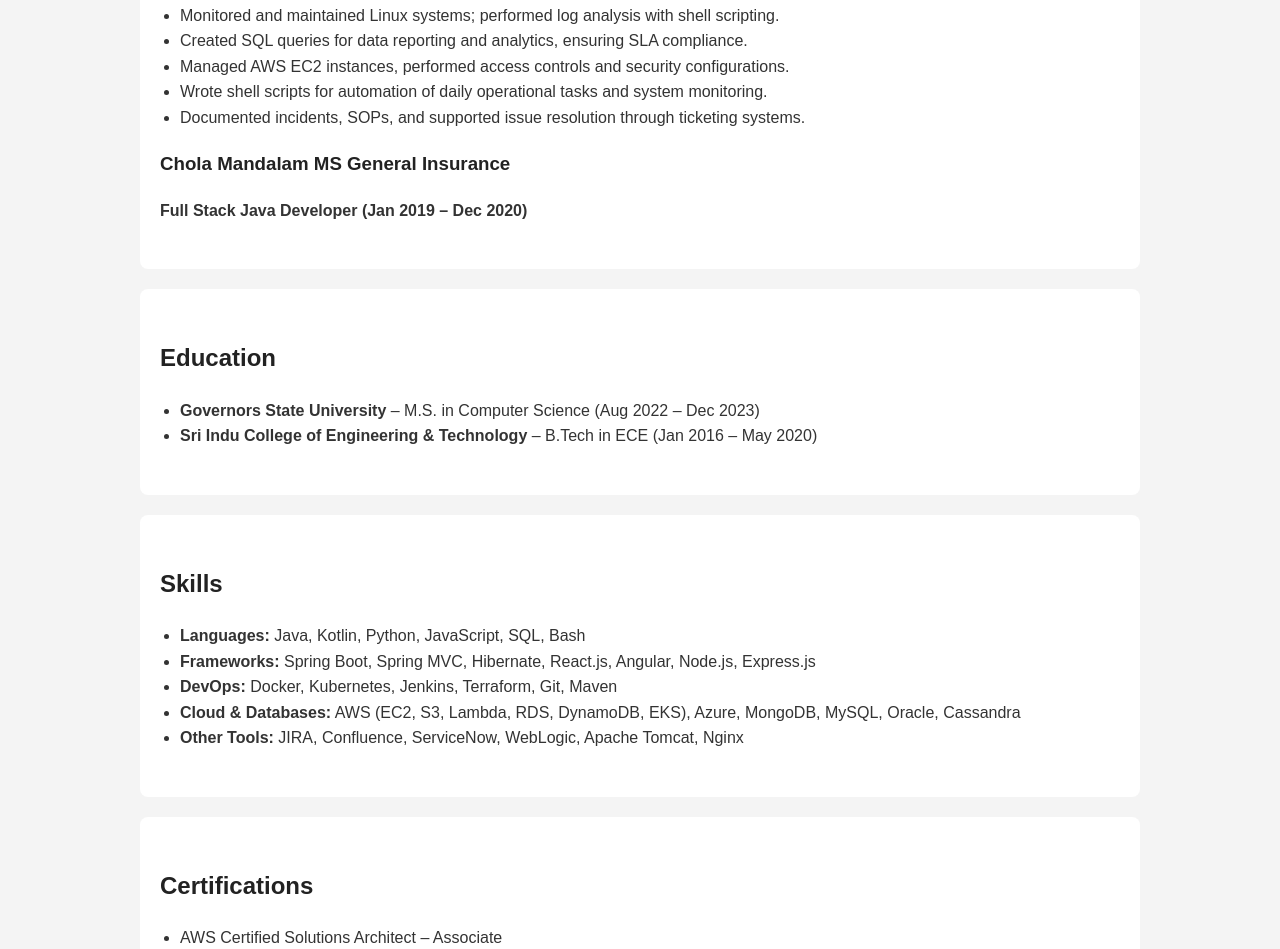
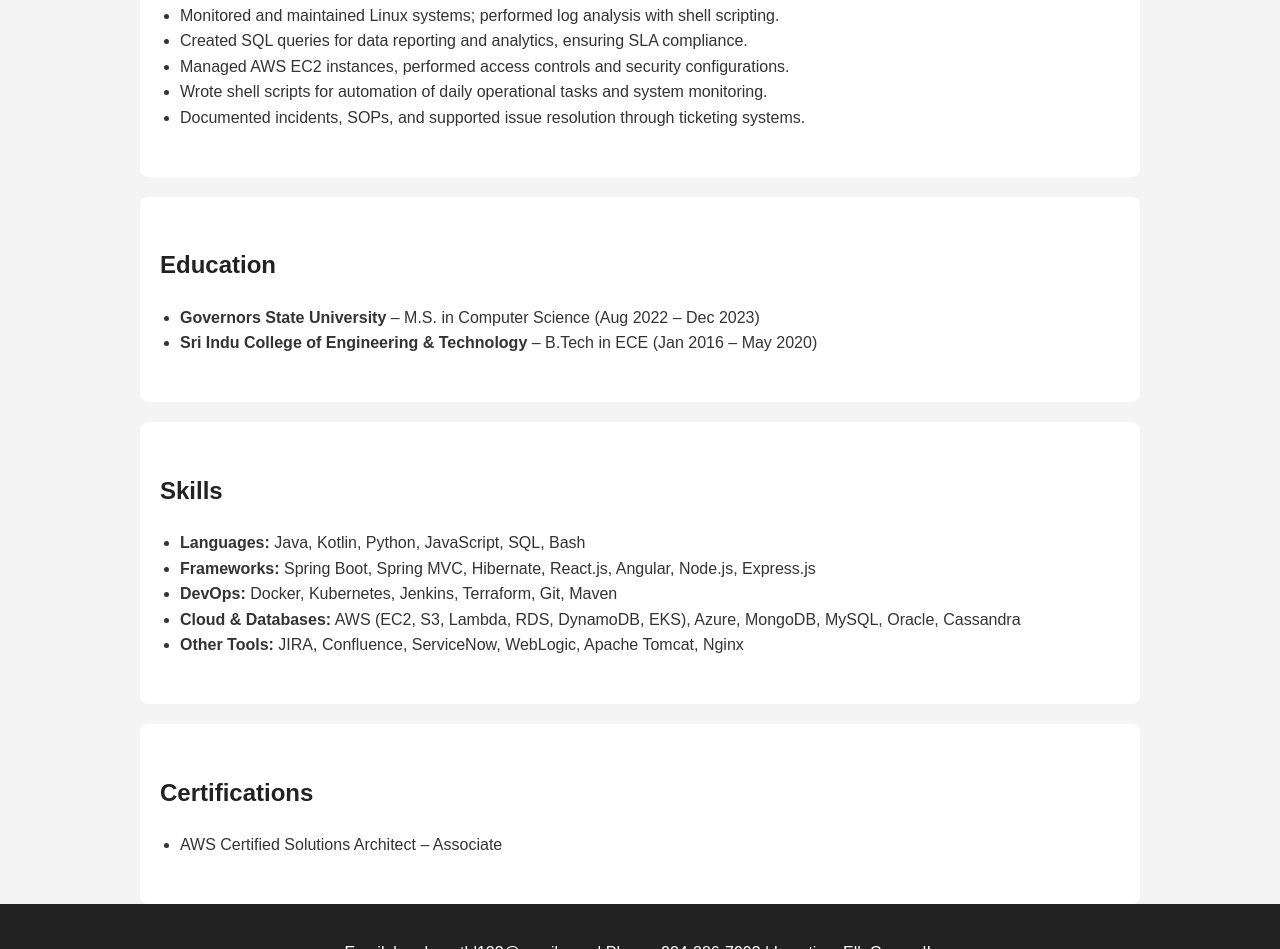
Before and after one commit to LaxmiPathiRaghunath/portfolioRaghunathl, a plain HTML site: page resume.html in a window 1280 px wide. Shown: the part 1224-2173 px from the top of the page. Drawn offline with Linux system fonts and the light colour scheme.

Commit message:
Update resume.html

```diff
--- a/resume.html
+++ b/resume.html
@@ -61,8 +61,6 @@
             <li>Documented incidents, SOPs, and supported issue resolution through ticketing systems.</li>
         </ul>
 
-        <h3>Chola Mandalam MS General Insurance</h3>
-        <p><strong>Full Stack Java Developer (Jan 2019 – Dec 2020)</strong></p>
 
     </section>
 
```
